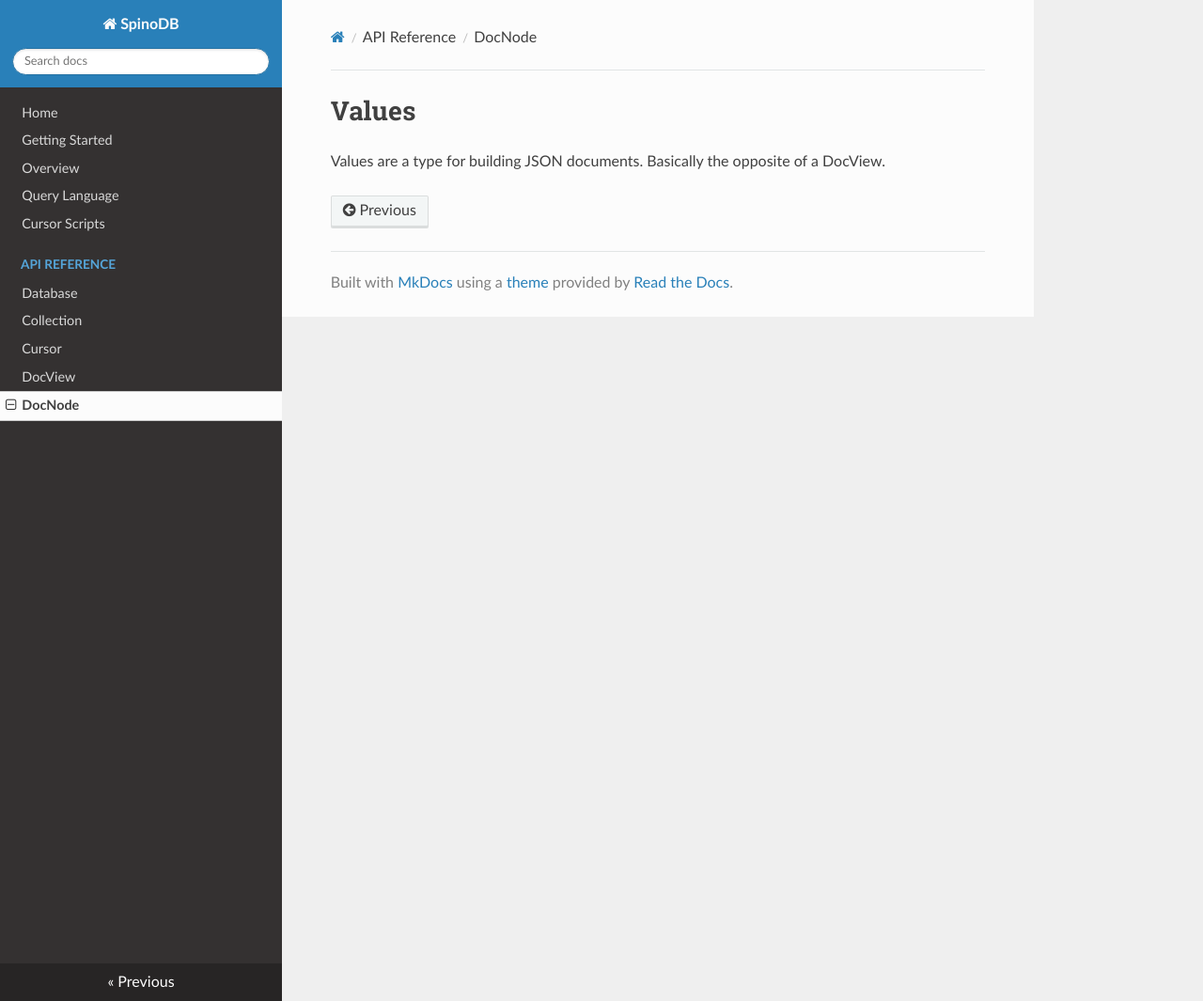
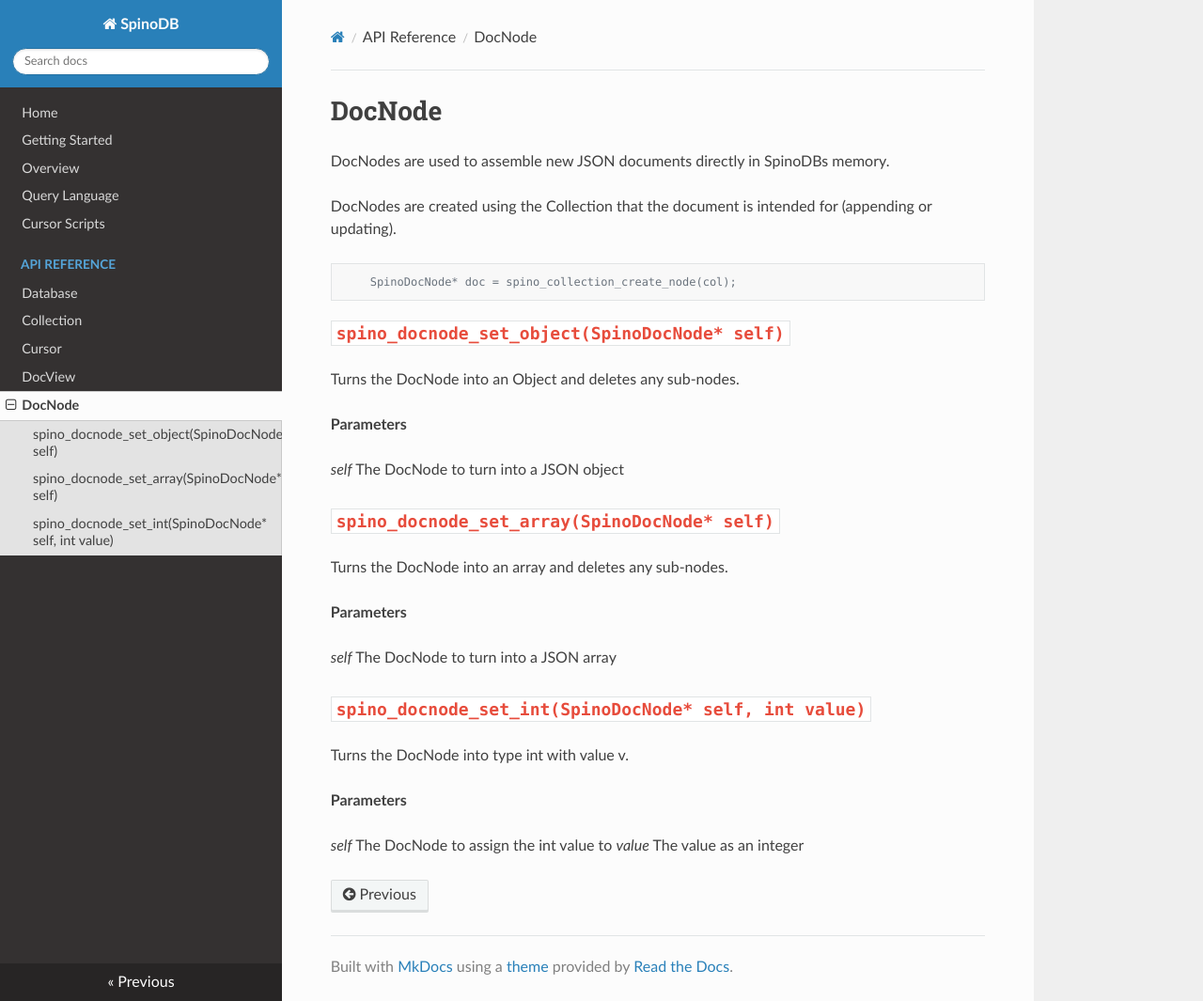
Before and after one commit to supercamel/SpinoDB, an MkDocs documentation site: the page built from docs/api/docnode.md, in a window 1280 px wide and 1065 px high. Shown: the whole window at 94% size. Built offline with MkDocs 1.6.1, drawn with Linux system fonts in a browser that asks for light colours; nearby versions of some CDN libraries.

Commit message:
added documentation, fixed nodedoc_get_view function name

````diff
--- a/docs/api/docnode.md
+++ b/docs/api/docnode.md
@@ -1,3 +1,35 @@
-# Values
+# DocNode
 
-Values are a type for building JSON documents. Basically the opposite of a DocView.
+DocNodes are used to assemble new JSON documents directly in SpinoDBs memory.
+
+DocNodes are created using the Collection that the document is intended for (appending or updating).
+
+
+```
+    SpinoDocNode* doc = spino_collection_create_node(col);
+```
+
+## `spino_docnode_set_object(SpinoDocNode* self)`
+
+Turns the DocNode into an Object and deletes any sub-nodes.
+
+**Parameters**
+
+*self* The DocNode to turn into a JSON object
+
+## `spino_docnode_set_array(SpinoDocNode* self)`
+
+Turns the DocNode into an array and deletes any sub-nodes.
+
+**Parameters**
+
+*self* The DocNode to turn into a JSON array
+
+## `spino_docnode_set_int(SpinoDocNode* self, int value)`
+
+Turns the DocNode into type int with value v.
+
+**Parameters**
+
+*self* The DocNode to assign the int value to
+*value* The value as an integer
````
Also changed, not shown: docs/api/docview.md (+0 -70 lines), docs/docviewnode.md (added, +142 -0 lines), docs/index.md (+2 -0 lines), 2 other files.
